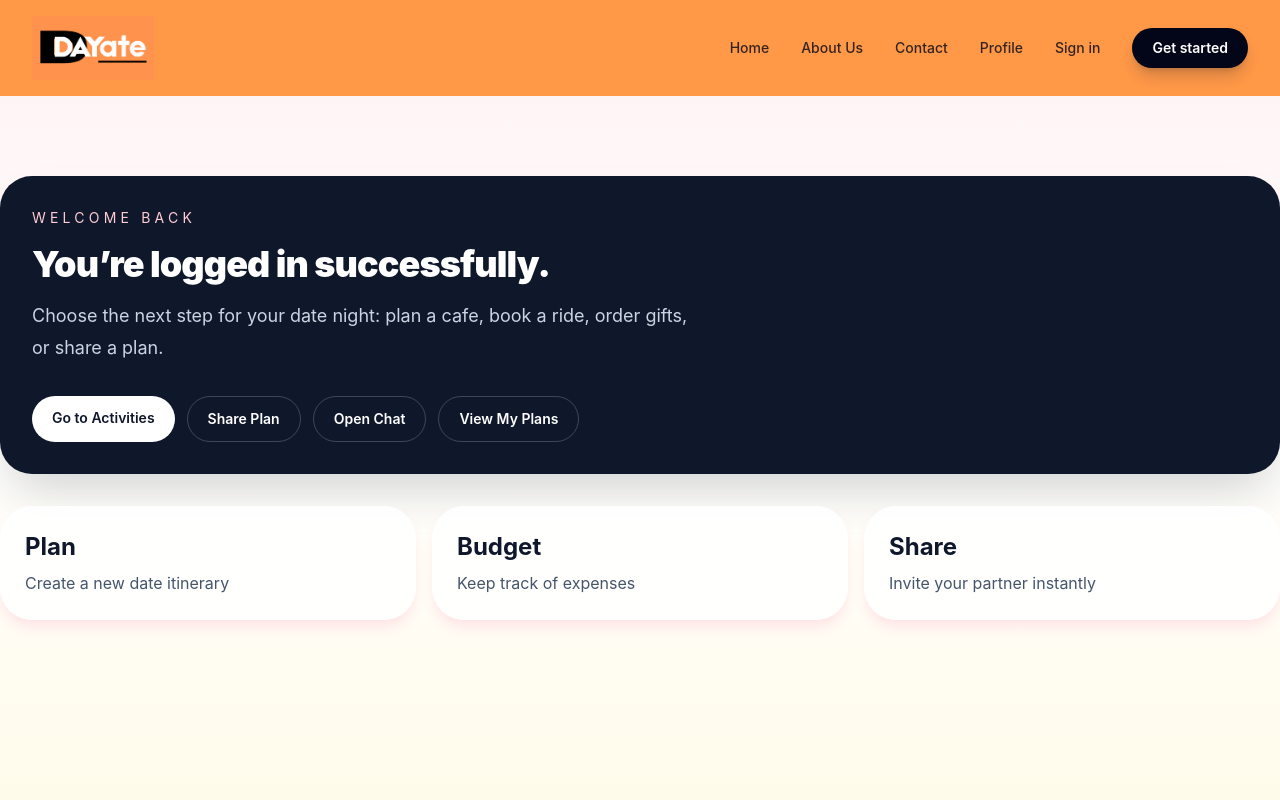
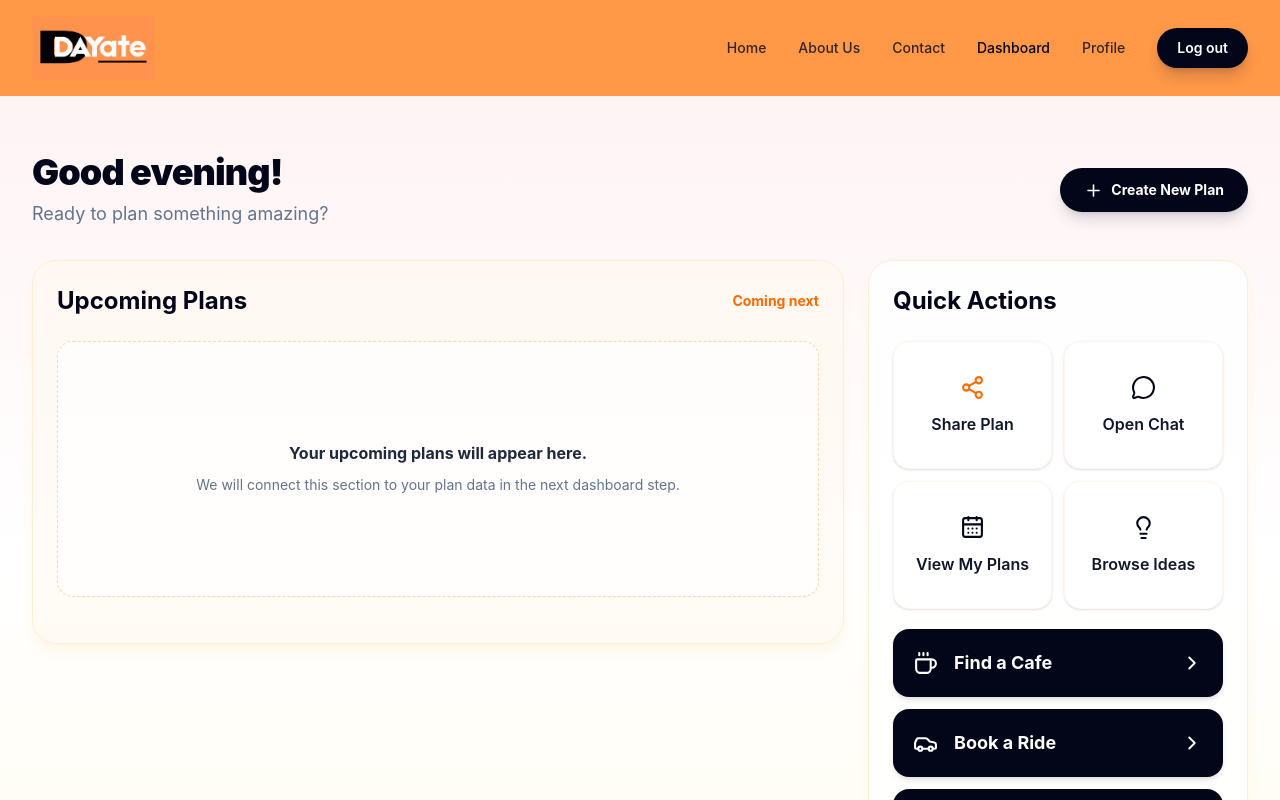
Before and after one commit to komaladhikari/DAYate, a React (Vite) app in the folder frontend/: page /dashboard in a window 1280 px wide. Shown: the top 800 px of the page. Built offline with nearby package versions, Linux system fonts and the light colour scheme; no server answers; sample sign-in values are in the browser's storage.

Commit message:
optimized dashboard
added quick actions, grettings with different dashboard components

```diff
--- /dev/null
+++ b/frontend/src/components/Dashboard/DashboardHeader.jsx
@@ -0,0 +1,27 @@
+import { Plus } from "lucide-react";
+import { Link } from "react-router-dom";
+
+const DashboardHeader = () => {
+  return (
+    <header className="flex flex-col gap-5 sm:flex-row sm:items-center sm:justify-between">
+      <div>
+        <h1 className="text-3xl font-black tracking-tight text-slate-950 sm:text-4xl">
+          Good evening!
+        </h1>
+        <p className="mt-2 text-base text-slate-500 sm:text-lg">
+          Ready to plan something amazing?
+        </p>
+      </div>
+
+      <Link
+        to="/activities"
+        className="inline-flex w-fit items-center gap-2 rounded-full bg-slate-950 px-6 py-3 text-sm font-bold text-white shadow-lg shadow-slate-900/15 transition hover:-translate-y-0.5 hover:bg-slate-800 focus-visible:outline-2 focus-visible:outline-offset-2 focus-visible:outline-slate-950"
+      >
+        <Plus size={19} />
+        Create New Plan
+      </Link>
+    </header>
+  );
+};
+
+export default DashboardHeader;
--- /dev/null
+++ b/frontend/src/components/Dashboard/QuickActions.jsx
@@ -0,0 +1,80 @@
+import {
+  CalendarDays,
+  Car,
+  ChevronRight,
+  Coffee,
+  Gift,
+  Lightbulb,
+  MessageCircle,
+  Share2,
+} from "lucide-react";
+import { Link } from "react-router-dom";
+
+const actions = [
+  { label: "Share Plan", path: "/share", icon: Share2 },
+  { label: "Open Chat", path: "/chat", icon: MessageCircle },
+  { label: "View My Plans", path: "/my-plans", icon: CalendarDays },
+  { label: "Browse Ideas", path: "/activities", icon: Lightbulb },
+];
+
+const planningActions = [
+  { label: "Find a Cafe", path: "/cafes", icon: Coffee },
+  { label: "Book a Ride", path: "/book-rides", icon: Car },
+  { label: "Order Gifts", path: "/gifts", icon: Gift },
+];
+
+const QuickActions = () => {
+  return (
+    <section className="rounded-3xl border border-orange-100 bg-white/80 p-6 shadow-lg shadow-orange-100/60">
+      <h2 className="text-2xl font-bold text-slate-950">Quick Actions</h2>
+
+      <div className="mt-6 grid grid-cols-2 gap-3">
+        {actions.map(({ label, path, icon: Icon }, index) => (
+          <Link
+            key={label}
+            to={path}
+            className="flex min-h-32 flex-col items-center justify-center gap-3 rounded-2xl border border-orange-50 bg-white p-4 text-center font-semibold text-slate-900 shadow-sm transition hover:-translate-y-1 hover:shadow-md focus-visible:outline-2 focus-visible:outline-offset-2 focus-visible:outline-orange-500"
+          >
+            <Icon
+              size={25}
+              className={index === 0 ? "text-orange-500" : "text-slate-950"}
+            />
+            {label}
+          </Link>
+        ))}
+      </div>
+
+      <div className="mt-5 space-y-3">
+        {planningActions.map(({ label, path, icon: Icon }) => (
+          <Link
+            key={label}
+            to={path}
+            className="group flex items-center gap-4 rounded-2xl bg-slate-950 px-5 py-5 text-lg font-bold text-white shadow-md shadow-slate-900/10 transition hover:-translate-y-0.5 hover:bg-slate-800 focus-visible:outline-2 focus-visible:outline-offset-2 focus-visible:outline-slate-950"
+          >
+            <Icon size={25} className="shrink-0" />
+            <span className="flex-1">{label}</span>
+            <ChevronRight
+              size={22}
+              className="transition group-hover:translate-x-1"
+            />
+          </Link>
+        ))}
+      </div>
+
+      <div className="mt-5 rounded-2xl bg-linear-to-br from-orange-400 to-orange-300 p-5">
+        <h3 className="text-xl font-black text-slate-950">Need ideas?</h3>
+        <p className="mt-1 text-sm leading-6 text-slate-800">
+          Discover date ideas for any mood.
+        </p>
+        <Link
+          to="/activities"
+          className="mt-4 inline-flex rounded-full bg-slate-950 px-5 py-2.5 text-sm font-bold text-white transition hover:bg-slate-800 focus-visible:outline-2 focus-visible:outline-offset-2 focus-visible:outline-slate-950"
+        >
+          Explore Ideas
+        </Link>
+      </div>
+    </section>
+  );
+};
+
+export default QuickActions;
--- a/frontend/src/components/Navbar.jsx
+++ b/frontend/src/components/Navbar.jsx
@@ -35,9 +35,13 @@ const Navbar = () => {
 export default Navbar
 */
 import logo from "../assets/image2.png";
-import { NavLink } from "react-router-dom";
+import { NavLink, useLocation, useNavigate } from "react-router-dom";
 
 const Navbar = () => {
+  useLocation();
+  const navigate = useNavigate();
+  const isLoggedIn = Boolean(localStorage.getItem("token"));
+
   const linkClass = ({ isActive }) =>
     `text-sm font-medium transition ${
       isActive
@@ -45,12 +49,17 @@ const Navbar = () => {
         : "text-slate-950/80 hover:text-slate-950"
     }`;
 
+  const handleLogout = () => {
+    localStorage.removeItem("token");
+    navigate("/", { replace: true });
+  };
+
   return (
     <header className="sticky top-0 z-50 bg-[#ff9847]">
       <div className="mx-auto flex max-w-7xl items-center justify-between px-4 py-4 sm:px-6 lg:px-8">
 
         {/* Logo */}
-        <NavLink to="/" className="flex items-center gap-3">
+        <NavLink to={isLoggedIn ? "/dashboard" : "/"} className="flex items-center gap-3">
           <img
             src={logo}
             className="block h-16 w-auto object-contain"
@@ -72,10 +81,26 @@ const Navbar = () => {
             Contact
           </NavLink>
 
+          {isLoggedIn ? (
+            <>
+              <NavLink to="/dashboard" className={linkClass}>
+                Dashboard
+              </NavLink>
+
               <NavLink to="/profile" className={linkClass}>
                 Profile
               </NavLink>
 
+              <button
+                type="button"
+                onClick={handleLogout}
+                className="rounded-full bg-slate-950 px-5 py-2.5 text-sm font-semibold text-white shadow-lg shadow-slate-900/20 transition hover:-translate-y-0.5 hover:bg-slate-800"
+              >
+                Log out
+              </button>
+            </>
+          ) : (
+            <>
               <NavLink to="/login" className={linkClass}>
                 Sign in
               </NavLink>
@@ -86,6 +111,8 @@ const Navbar = () => {
               >
                 Get started
               </NavLink>
+            </>
+          )}
         </div>
       </div>
     </header>
--- a/frontend/src/pages/Dashboard.jsx
+++ b/frontend/src/pages/Dashboard.jsx
@@ -1,47 +1,37 @@
-import {Link} from 'react-router-dom'
+import DashboardHeader from "../components/Dashboard/DashboardHeader";
+import QuickActions from "../components/Dashboard/QuickActions";
 
 const Dashboard = () => {
   return (
-    <section className="py-10 sm:py-14 lg:py-20">
-      <div className="rounded-4xl bg-slate-900 p-8 text-white shadow-2xl shadow-slate-900/20">
-        <p className="text-sm uppercase tracking-[0.3em] text-rose-200">Welcome back</p>
-        <h1 className="mt-4 text-4xl font-black tracking-tight">You’re logged in successfully.</h1>
-        <p className="mt-4 max-w-2xl text-lg leading-8 text-slate-300">
-          Choose the next step for your date night: plan a cafe, book a ride, order gifts, or share a plan.
-        </p>
+    <main className="mx-auto max-w-7xl px-4 py-10 sm:px-6 lg:px-8 lg:py-14">
+      <DashboardHeader />
 
-        <div className="mt-8 flex flex-wrap gap-3">
-          <Link to="/activities" className="rounded-full bg-white px-5 py-3 text-sm font-semibold text-slate-900 transition hover:bg-slate-100">Go to Activities</Link>
-          <Link to="/share" className="rounded-full border border-white/20 px-5 py-3 text-sm font-semibold text-white transition hover:bg-white/10">Share Plan</Link>
-          <Link to="/chat" className="rounded-full border border-white/20 px-5 py-3 text-sm font-semibold text-white transition hover:bg-white/10">Open Chat</Link>
-          <Link to="/my-plans" className="rounded-full border border-white/20 px-5 py-3 text-sm font-semibold text-white transition hover:bg-white/10">
-            View My Plans
-          </Link>
-        </div>
+      <div className="mt-8 grid items-start gap-6 lg:grid-cols-[minmax(0,1fr)_380px]">
+        <section className="min-h-96 rounded-3xl border border-orange-100 bg-orange-50/50 p-6 shadow-lg shadow-orange-100/50">
+          <div className="flex items-center justify-between gap-4">
+            <h2 className="text-2xl font-bold text-slate-950">
+              Upcoming Plans
+            </h2>
+            <span className="text-sm font-bold text-orange-500">Coming next</span>
+          </div>
+
+          <div className="mt-6 flex min-h-64 items-center justify-center rounded-2xl border border-dashed border-orange-200 bg-white/70 p-8 text-center">
+            <div>
+              <p className="font-bold text-slate-800">
+                Your upcoming plans will appear here.
+              </p>
+              <p className="mt-2 text-sm leading-6 text-slate-500">
+                We will connect this section to your plan data in the next
+                dashboard step.
+              </p>
+            </div>
+          </div>
+        </section>
+
+        <QuickActions />
       </div>
-
-      <div className="mt-8 grid gap-4 md:grid-cols-3">
-        {[
-            ['Plan', 'Create a new date itinerary'],
-            ['Budget', 'Keep track of expenses'],
-            ['Share', 'Invite your partner instantly'],
-            ].map(([title, text]) => {
-
-            const card = (
-                <div
-                key={title}
-                className="rounded-4xl border border-white bg-white/90 p-6 shadow-lg shadow-rose-100"
-                >
-                <h2 className="text-2xl font-bold text-slate-900">{title}</h2>
-                <p className="mt-2 text-slate-600">{text}</p>
-                </div>
-            )
-            return title === 'Plan'
-                ? <Link key={title} to="/plan">{card}</Link>
-                : card
-            })}
-        </div>
-        </section>
-)};
+    </main>
+  );
+};
 
 export default Dashboard;
```
Lines whose indentation alone changed are shown as unchanged.
